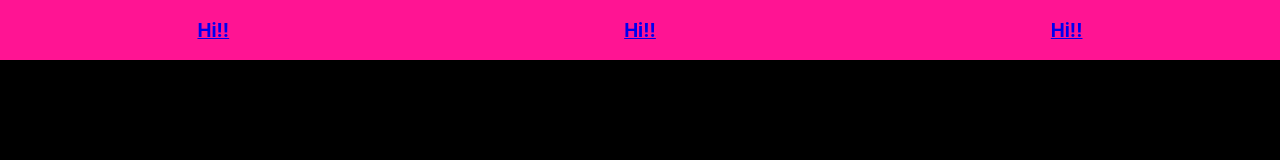
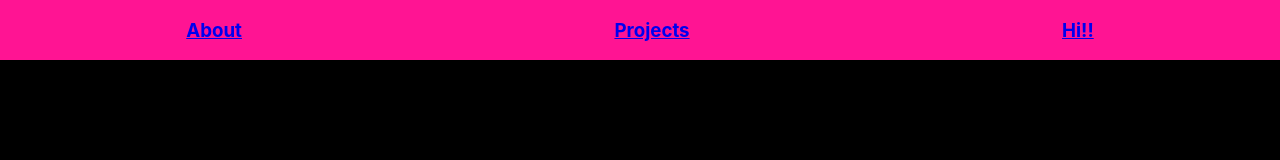
Before and after one commit to SilviaBaer/portfolio-website, a React (Create React App) app in the folder portfolio-website/: page / in a window 1280 px wide. Shown: the top 160 px of the page. Built offline with nearby package versions, Linux system fonts and the light colour scheme.

Commit message:
✨ add links to pages in header

```diff
--- a/portfolio-website/src/components/header/header.jsx
+++ b/portfolio-website/src/components/header/header.jsx
@@ -3,8 +3,8 @@ import styles from "../header/header.module.css"
 function Header() {
     return (
         <div className={styles.header}>
-<h3><a href="/">Hi!!</a></h3>
-<h3><a href="/">Hi!!</a></h3>
+<h3><a href="/about">About</a></h3>
+<h3><a href="/projects">Projects</a></h3>
 <h3><a href="/">Hi!!</a></h3>
 
         </div>
```
